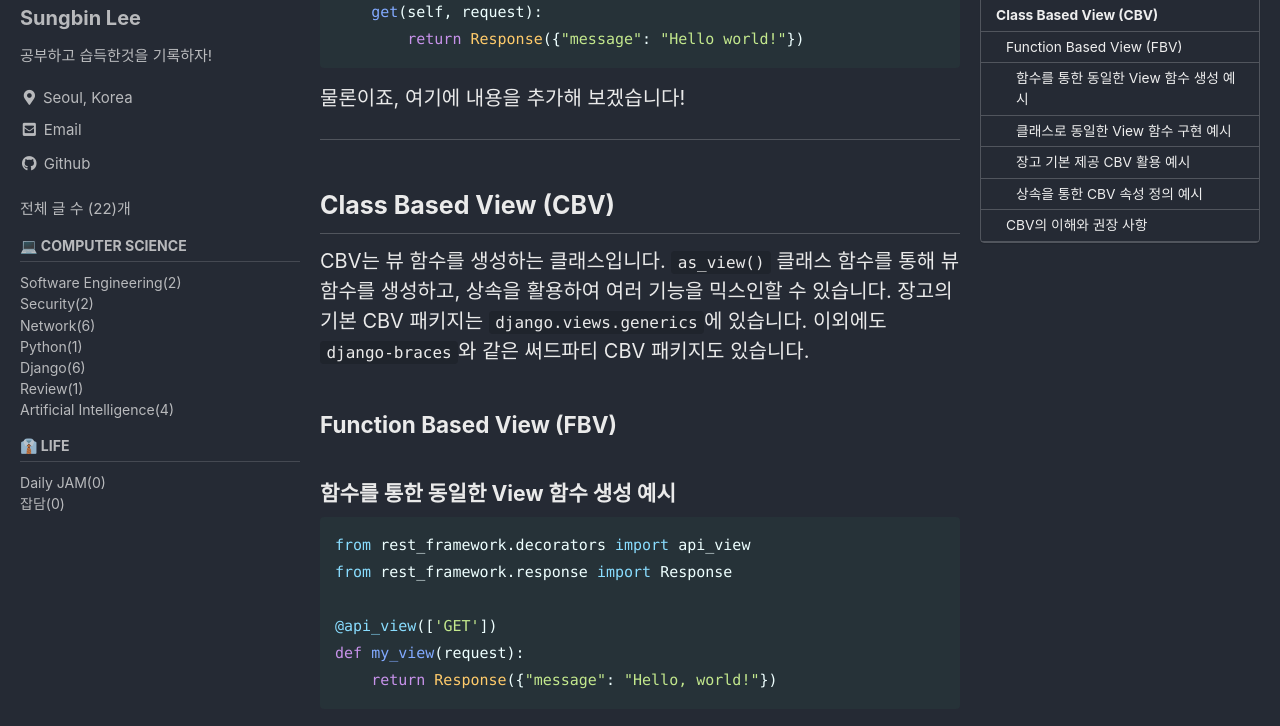
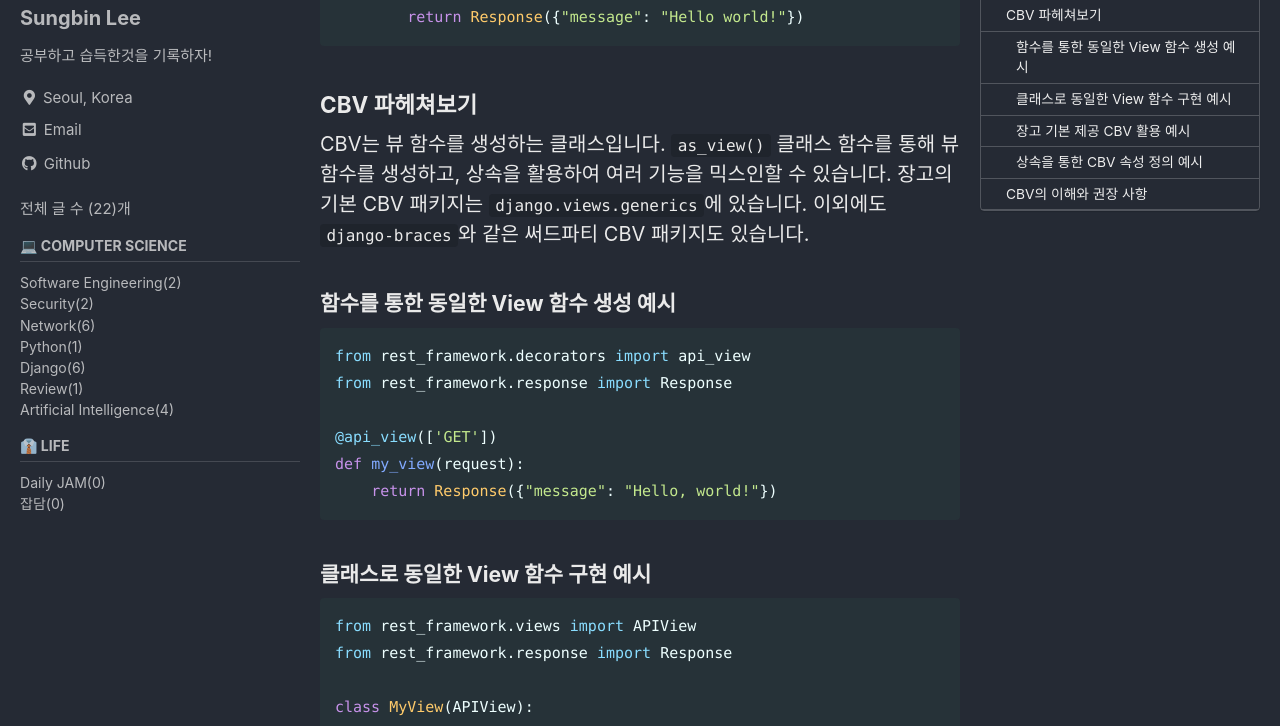
Before and after one commit to sungbinlee/tech.sungbinlee.dev, a Jekyll site: the page built from _posts/Django/2023-11-26-class-view.md, in a window 1280 px wide and 900 px high, scrolled down 809 px, cut to the strip 174-900 px from the top of the window. Built offline with Jekyll 4.4.1, drawn with Linux system fonts in a browser that asks for light colours; cached includes are drawn as plain includes; comment, search, counter and statistics services are not loaded.

Commit message:
Update 2023-11-26-class-view.md

````diff
--- a/_posts/Django/2023-11-26-class-view.md
+++ b/_posts/Django/2023-11-26-class-view.md
@@ -16,7 +16,7 @@ toc_icon: "book"
 ## 장고의 호출 가능한 객체
 장고에서 뷰는 사용자 요청에 어떻게 응답할지를 결정합니다. 함수 기반 뷰 (FBV)와 클래스 기반 뷰 (CBV)는 두 가지 주요 패러다임으로 뷰를 구현하는 방식입니다.
 
-## 함수 기반 뷰 (FBV)
+### 함수 기반 뷰 (FBV)
 
 FBV는 장고에서 뷰를 구현하는 기본적인 방식입니다. 함수를 사용하여 만들며, 공통 기능들은 종종 장식자 문법을 활용합니다:
 ```python
@@ -36,15 +36,10 @@ class MyView(APIView):
     get(self, request):
         return Response({"message": "Hello world!"})
 ```
-물론이죠, 여기에 내용을 추가해 보겠습니다!
 
----
-
-## Class Based View (CBV)
+### CBV 파헤쳐보기
 
 CBV는 뷰 함수를 생성하는 클래스입니다. `as_view()` 클래스 함수를 통해 뷰 함수를 생성하고, 상속을 활용하여 여러 기능을 믹스인할 수 있습니다. 장고의 기본 CBV 패키지는 `django.views.generics`에 있습니다. 이외에도 `django-braces`와 같은 써드파티 CBV 패키지도 있습니다.
-
-### Function Based View (FBV)
 
 #### 함수를 통한 동일한 View 함수 생성 예시
 ```python
````
